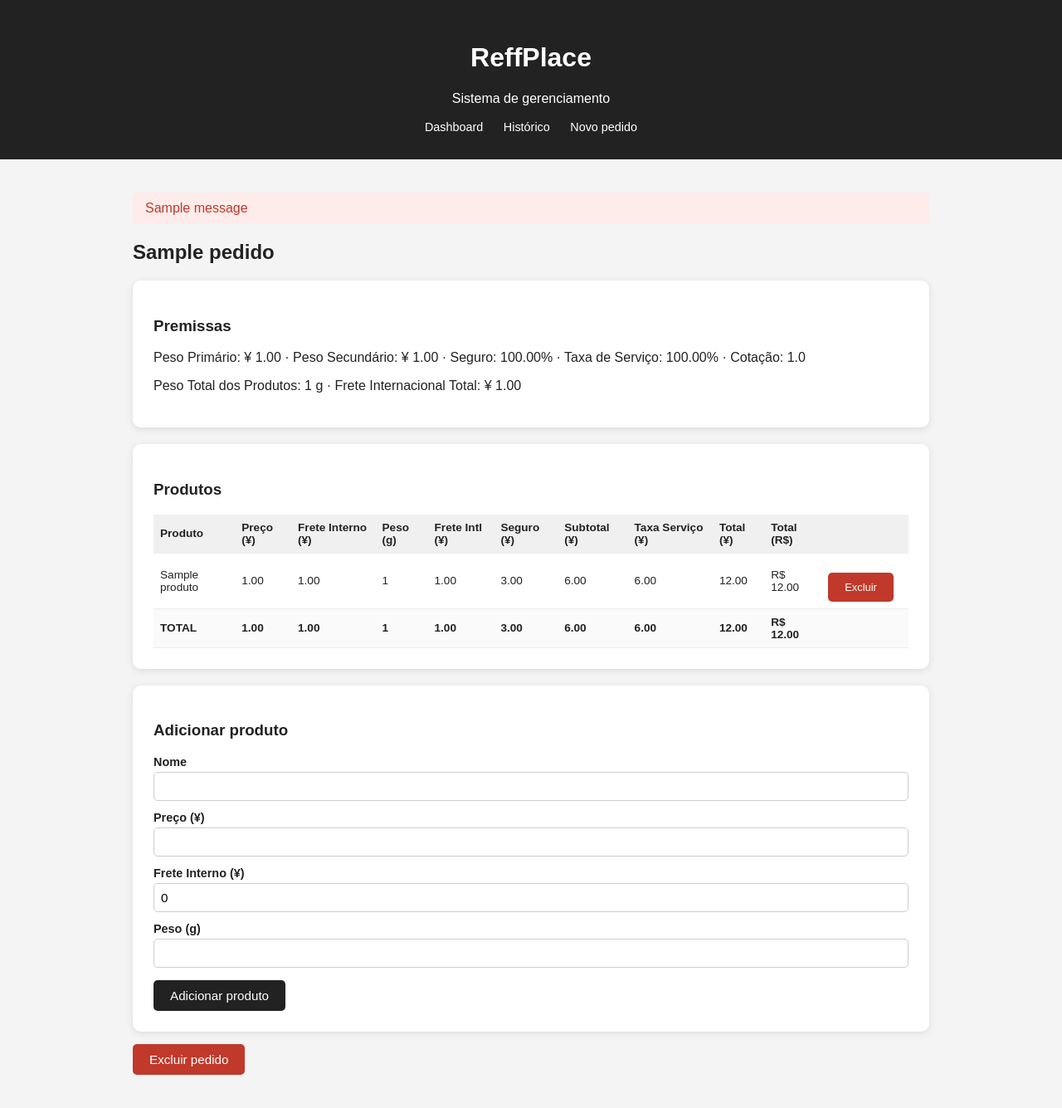
After one commit to PabloCesarP/reffplaceProject, a Flask app: page /pedidos/1 in a window 1280 px wide. The commit adds this page. Shown: the whole page at 83% size. Run offline with Flask 3, Linux system fonts and the light colour scheme; tables that the repository leaves empty hold one stand-in row (values such as "Sample post"); one stand-in notice (Sample message) is shown.

Commit message:
Site Estavel

```diff
--- a/app.py
+++ b/app.py
@@ -1,12 +1,30 @@
-from flask import Flask, render_template
+import os
 
-app = Flask(__name__)
+from flask import Flask
+
+from config import Config
+from extensions import db
+from routes.dashboard import dashboard_bp
+from routes.pedidos import pedidos_bp
 
 
-@app.route("/")
-def inicio():
-    return render_template("index.html")
+def create_app():
+    app = Flask(__name__)
+    app.config.from_object(Config)
 
+    os.makedirs(os.path.join(app.root_path, "instance"), exist_ok=True)
+
+    db.init_app(app)
+    app.register_blueprint(dashboard_bp)
+    app.register_blueprint(pedidos_bp)
+
+    with app.app_context():
+        db.create_all()
+
+    return app
+
+
+app = create_app()
 
 if __name__ == "__main__":
     app.run(debug=True)
--- /dev/null
+++ b/extensions.py
@@ -0,0 +1,3 @@
+from flask_sqlalchemy import SQLAlchemy
+
+db = SQLAlchemy()
--- /dev/null
+++ b/requirements.txt
@@ -0,0 +1,2 @@
+Flask
+Flask-SQLAlchemy
--- /dev/null
+++ b/routes/pedidos.py
@@ -0,0 +1,77 @@
+from flask import Blueprint, flash, redirect, render_template, request, url_for
+
+from calculo import calcular_pedido
+from extensions import db
+from models import Pedido, Produto
+
+pedidos_bp = Blueprint("pedidos", __name__, url_prefix="/pedidos")
+
+
+def _float(form, campo, padrao=0.0):
+    valor = form.get(campo, "").strip().replace(",", ".")
+    return float(valor) if valor else padrao
+
+
+@pedidos_bp.route("/")
+def historico():
+    pedidos = Pedido.query.order_by(Pedido.data_criacao.desc()).all()
+    return render_template("pedidos/historico.html", pedidos=pedidos)
+
+
+@pedidos_bp.route("/novo", methods=["GET", "POST"])
+def novo():
+    if request.method == "POST":
+        pedido = Pedido(
+            nome=request.form["nome"],
+            peso_primario=_float(request.form, "peso_primario", 217),
+            peso_secundario=_float(request.form, "peso_secundario", 75),
+            seguro_pct=_float(request.form, "seguro_pct", 0.06),
+            taxa_servico_pct=_float(request.form, "taxa_servico_pct", 0.03),
+            cotacao=_float(request.form, "cotacao", 1.2),
+        )
+        db.session.add(pedido)
+        db.session.commit()
+        flash(f'Pedido "{pedido.nome}" criado.')
+        return redirect(url_for("pedidos.detalhe", pedido_id=pedido.id))
+    return render_template("pedidos/novo.html")
+
+
+@pedidos_bp.route("/<int:pedido_id>")
+def detalhe(pedido_id):
+    pedido = Pedido.query.get_or_404(pedido_id)
+    linhas, totais = calcular_pedido(pedido)
+    return render_template(
+        "pedidos/detalhe.html", pedido=pedido, linhas=linhas, totais=totais
+    )
+
+
+@pedidos_bp.route("/<int:pedido_id>/produto", methods=["POST"])
+def add_produto(pedido_id):
+    pedido = Pedido.query.get_or_404(pedido_id)
+    produto = Produto(
+        pedido_id=pedido.id,
+        nome=request.form["nome"],
+        preco=_float(request.form, "preco", 0),
+        frete_interno=_float(request.form, "frete_interno", 0),
+        peso_g=_float(request.form, "peso_g", 0),
+    )
+    db.session.add(produto)
+    db.session.commit()
+    return redirect(url_for("pedidos.detalhe", pedido_id=pedido.id))
+
+
+@pedidos_bp.route("/<int:pedido_id>/produto/<int:produto_id>/excluir", methods=["POST"])
+def excluir_produto(pedido_id, produto_id):
+    produto = Produto.query.get_or_404(produto_id)
+    db.session.delete(produto)
+    db.session.commit()
+    return redirect(url_for("pedidos.detalhe", pedido_id=pedido_id))
+
+
+@pedidos_bp.route("/<int:pedido_id>/excluir", methods=["POST"])
+def excluir_pedido(pedido_id):
+    pedido = Pedido.query.get_or_404(pedido_id)
+    db.session.delete(pedido)
+    db.session.commit()
+    flash("Pedido excluído.")
+    return redirect(url_for("pedidos.historico"))
--- a/static/css/style.css
+++ b/static/css/style.css
@@ -34,4 +34,99 @@ button {
     border: none;
     border-radius: 5px;
     cursor: pointer;
+    background: #222;
+    color: white;
+    font-size: 0.95em;
+    margin-top: 15px;
+    margin-right: 10px;
 }
+
+button:hover {
+    opacity: 0.9;
+}
+
+button.secundario {
+    background: #666;
+}
+
+button.danger {
+    background: #c0392b;
+}
+
+header h1 a {
+    color: white;
+    text-decoration: none;
+}
+
+nav {
+    margin-top: 15px;
+}
+
+nav a {
+    color: white;
+    margin: 0 10px;
+    text-decoration: none;
+    font-size: 0.9em;
+}
+
+nav a:hover {
+    text-decoration: underline;
+}
+
+.card + .card {
+    margin-top: 20px;
+}
+
+label {
+    display: block;
+    margin-top: 12px;
+    font-weight: bold;
+    font-size: 0.9em;
+}
+
+input[type="text"],
+input[type="number"] {
+    width: 100%;
+    padding: 8px;
+    margin-top: 4px;
+    border: 1px solid #ccc;
+    border-radius: 5px;
+    font-family: inherit;
+    font-size: 0.95em;
+}
+
+table {
+    width: 100%;
+    border-collapse: collapse;
+    margin-top: 10px;
+    font-size: 0.85em;
+}
+
+th, td {
+    padding: 8px;
+    border-bottom: 1px solid #eee;
+    text-align: left;
+}
+
+thead th {
+    background: #f0f0f0;
+}
+
+tfoot td {
+    font-weight: bold;
+    background: #fafafa;
+}
+
+.flashes {
+    list-style: none;
+    padding: 0;
+    margin: 0 0 20px;
+}
+
+.flashes li {
+    background: #fdecea;
+    color: #c0392b;
+    padding: 10px 15px;
+    border-radius: 5px;
+    margin-bottom: 8px;
+}
--- /dev/null
+++ b/templates/base.html
@@ -0,0 +1,40 @@
+<!DOCTYPE html>
+<html lang="pt-BR">
+
+<head>
+    <meta charset="UTF-8">
+    <meta name="viewport" content="width=device-width, initial-scale=1.0">
+
+    <title>{% block title %}ReffPlace{% endblock %}</title>
+
+    <link rel="stylesheet" href="{{ url_for('static', filename='css/style.css') }}">
+</head>
+
+<body>
+
+    <header>
+        <h1><a href="{{ url_for('dashboard.inicio') }}">ReffPlace</a></h1>
+        <p>Sistema de gerenciamento</p>
+        <nav>
+            <a href="{{ url_for('dashboard.inicio') }}">Dashboard</a>
+            <a href="{{ url_for('pedidos.historico') }}">Histórico</a>
+            <a href="{{ url_for('pedidos.novo') }}">Novo pedido</a>
+        </nav>
+    </header>
+
+    <main>
+        {% with messages = get_flashed_messages() %}
+            {% if messages %}
+                <ul class="flashes">
+                    {% for mensagem in messages %}
+                        <li>{{ mensagem }}</li>
+                    {% endfor %}
+                </ul>
+            {% endif %}
+        {% endwith %}
+
+        {% block content %}{% endblock %}
+    </main>
+
+</body>
+</html>
--- /dev/null
+++ b/templates/pedidos/detalhe.html
@@ -0,0 +1,111 @@
+{% extends "base.html" %}
+
+{% block title %}{{ pedido.nome }}{% endblock %}
+
+{% block content %}
+
+<h2>{{ pedido.nome }}</h2>
+
+<div class="card">
+    <h3>Premissas</h3>
+    <p>
+        Peso Primário: ¥ {{ "%.2f"|format(pedido.peso_primario) }} ·
+        Peso Secundário: ¥ {{ "%.2f"|format(pedido.peso_secundario) }} ·
+        Seguro: {{ "%.2f"|format(pedido.seguro_pct * 100) }}% ·
+        Taxa de Serviço: {{ "%.2f"|format(pedido.taxa_servico_pct * 100) }}% ·
+        Cotação: {{ pedido.cotacao }}
+    </p>
+    <p>
+        Peso Total dos Produtos: {{ "%.0f"|format(totais.peso_total) }} g ·
+        Frete Internacional Total: ¥ {{ "%.2f"|format(totais.frete_intl_total) }}
+    </p>
+</div>
+
+<div class="card">
+    <h3>Produtos</h3>
+
+    {% if linhas %}
+    <table>
+        <thead>
+            <tr>
+                <th>Produto</th>
+                <th>Preço (¥)</th>
+                <th>Frete Interno (¥)</th>
+                <th>Peso (g)</th>
+                <th>Frete Intl (¥)</th>
+                <th>Seguro (¥)</th>
+                <th>Subtotal (¥)</th>
+                <th>Taxa Serviço (¥)</th>
+                <th>Total (¥)</th>
+                <th>Total (R$)</th>
+                <th></th>
+            </tr>
+        </thead>
+        <tbody>
+            {% for l in linhas %}
+            <tr>
+                <td>{{ l.produto.nome }}</td>
+                <td>{{ "%.2f"|format(l.produto.preco) }}</td>
+                <td>{{ "%.2f"|format(l.produto.frete_interno) }}</td>
+                <td>{{ "%.0f"|format(l.produto.peso_g) }}</td>
+                <td>{{ "%.2f"|format(l.frete_intl) }}</td>
+                <td>{{ "%.2f"|format(l.seguro) }}</td>
+                <td>{{ "%.2f"|format(l.subtotal) }}</td>
+                <td>{{ "%.2f"|format(l.taxa_servico) }}</td>
+                <td>{{ "%.2f"|format(l.total_yuan) }}</td>
+                <td>R$ {{ "%.2f"|format(l.total_reais) }}</td>
+                <td>
+                    <form method="POST"
+                          action="{{ url_for('pedidos.excluir_produto', pedido_id=pedido.id, produto_id=l.produto.id) }}">
+                        <button type="submit" class="danger">Excluir</button>
+                    </form>
+                </td>
+            </tr>
+            {% endfor %}
+        </tbody>
+        <tfoot>
+            <tr>
+                <td><strong>TOTAL</strong></td>
+                <td>{{ "%.2f"|format(totais.preco) }}</td>
+                <td>{{ "%.2f"|format(totais.frete_interno) }}</td>
+                <td>{{ "%.0f"|format(totais.peso_total) }}</td>
+                <td>{{ "%.2f"|format(totais.frete_intl) }}</td>
+                <td>{{ "%.2f"|format(totais.seguro) }}</td>
+                <td>{{ "%.2f"|format(totais.subtotal) }}</td>
+                <td>{{ "%.2f"|format(totais.taxa_servico) }}</td>
+                <td>{{ "%.2f"|format(totais.total_yuan) }}</td>
+                <td><strong>R$ {{ "%.2f"|format(totais.total_reais) }}</strong></td>
+                <td></td>
+            </tr>
+        </tfoot>
+    </table>
+    {% else %}
+    <p>Nenhum produto adicionado ainda.</p>
+    {% endif %}
+</div>
+
+<div class="card">
+    <h3>Adicionar produto</h3>
+    <form method="POST" action="{{ url_for('pedidos.add_produto', pedido_id=pedido.id) }}">
+        <label for="nome">Nome</label>
+        <input type="text" id="nome" name="nome" required>
+
+        <label for="preco">Preço (¥)</label>
+        <input type="number" step="0.01" id="preco" name="preco" required>
+
+        <label for="frete_interno">Frete Interno (¥)</label>
+        <input type="number" step="0.01" id="frete_interno" name="frete_interno" value="0">
+
+        <label for="peso_g">Peso (g)</label>
+        <input type="number" step="1" id="peso_g" name="peso_g" required>
+
+        <button type="submit">Adicionar produto</button>
+    </form>
+</div>
+
+<form method="POST" action="{{ url_for('pedidos.excluir_pedido', pedido_id=pedido.id) }}"
+      onsubmit="return confirm('Excluir este pedido e todos os seus produtos?');">
+    <button type="submit" class="danger">Excluir pedido</button>
+</form>
+
+{% endblock %}
--- /dev/null
+++ b/templates/static/images/desktop.ini
@@ -0,0 +1,2 @@
+[LocalizedFileNames]
+logo.png=@logo,0
```
Also changed, not shown: calculo.py (added, +114 -0 lines), config.py (added, +11 -0 lines), models.py (added, +39 -0 lines), routes/dashboard.py (added, +11 -0 lines), templates/index.html (+18 -28 lines), templates/pedidos/historico.html (added, +38 -0 lines), templates/pedidos/novo.html (added, +33 -0 lines), test_calculo.py (added, +77 -0 lines), routes/__init__.py (added), templates/pedidos/print.py (added), templates/static/images/favicon.ico (added), 1 other file.
